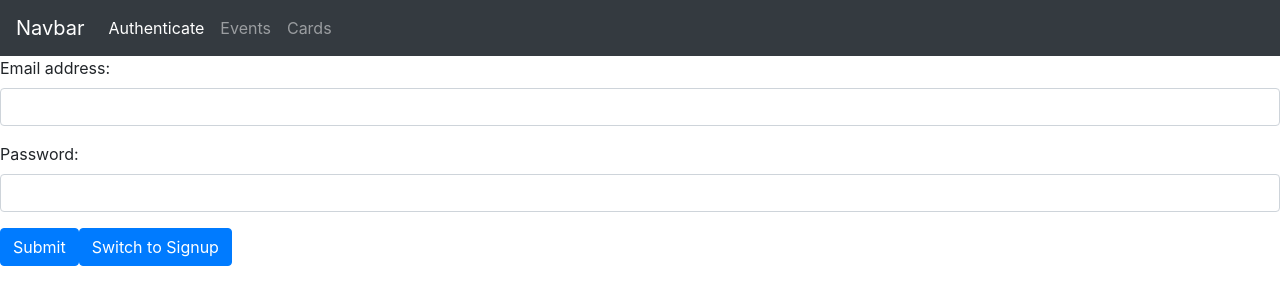
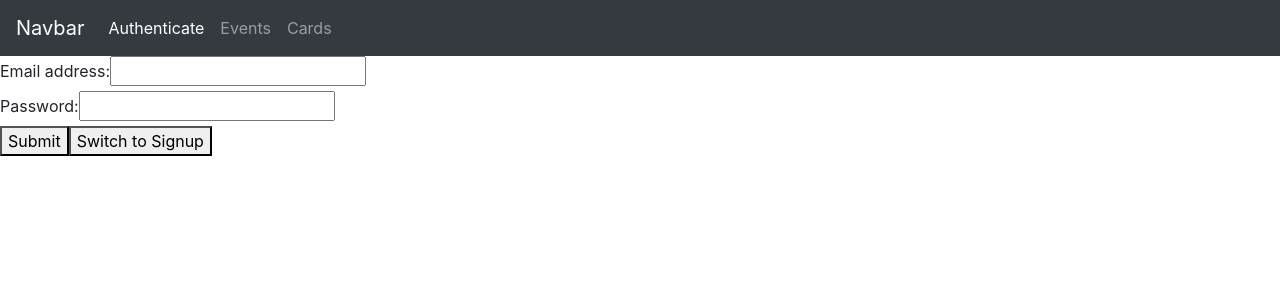
Before and after one commit to stwilliams018/MommyOverflow, a React (Create React App) app in the folder client/: page /auth in a window 1280 px wide. Shown: the top 304 px of the page. Built offline with nearby package versions, Linux system fonts and the light colour scheme.

Commit message:
namesChanged

```diff
--- a/client/src/pages/Auth.js
+++ b/client/src/pages/Auth.js
@@ -80,16 +80,16 @@ class AuthPage extends Component {
     };
     render() {
         return (<form onSubmit={this.submitHandler}>
-            <div className="form-group">
-                <label htmlFor="email">Email address:</label>
-                <input type="email" className="form-control" id="email" ref={this.emailEl} />
+            <div className="control">
+                <label>Email address:</label>
+                <input type="email" className="input" id="email" ref={this.emailEl} />
             </div>
-            <div className="form-group">
-                <label htmlFor="pwd">Password:</label>
-                <input type="password" className="form-control" id="password" ref={this.passwordEl} />
+            <div className="control">
+                <label>Password:</label>
+                <input type="password" className="input" id="password" ref={this.passwordEl} />
             </div>
-            <button type="submit" className="btn btn-primary">Submit</button>
-            <button type="button" className="btn btn-primary" onClick={this.switchModeHandler}>Switch to {this.state.isLogin ? 'Signup' : 'Login'}</button>
+            <button type="submit" className="button">Submit</button>
+            <button type="button" className="button" onClick={this.switchModeHandler}>Switch to {this.state.isLogin ? 'Signup' : 'Login'}</button>
         </form>);
     }
 }
```
